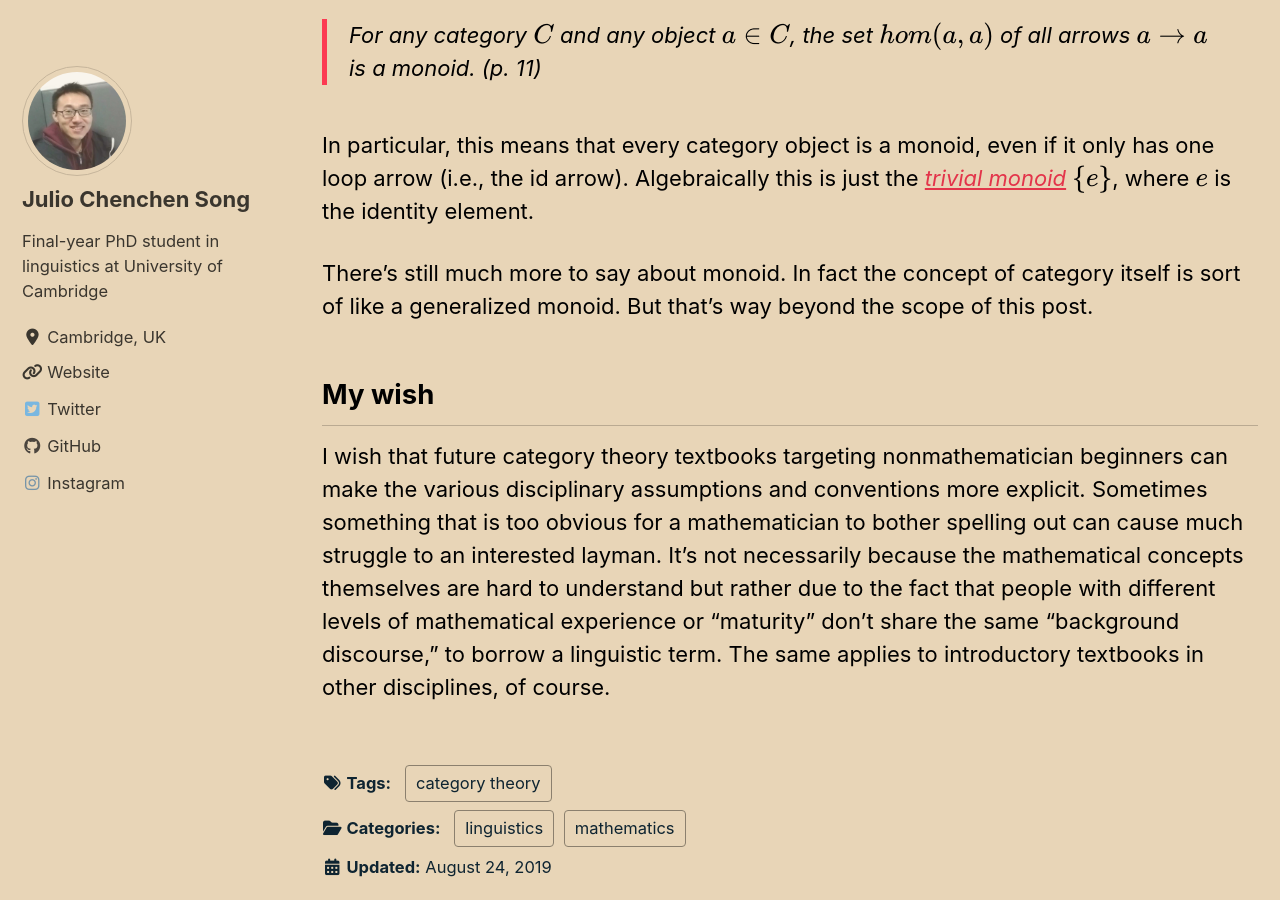
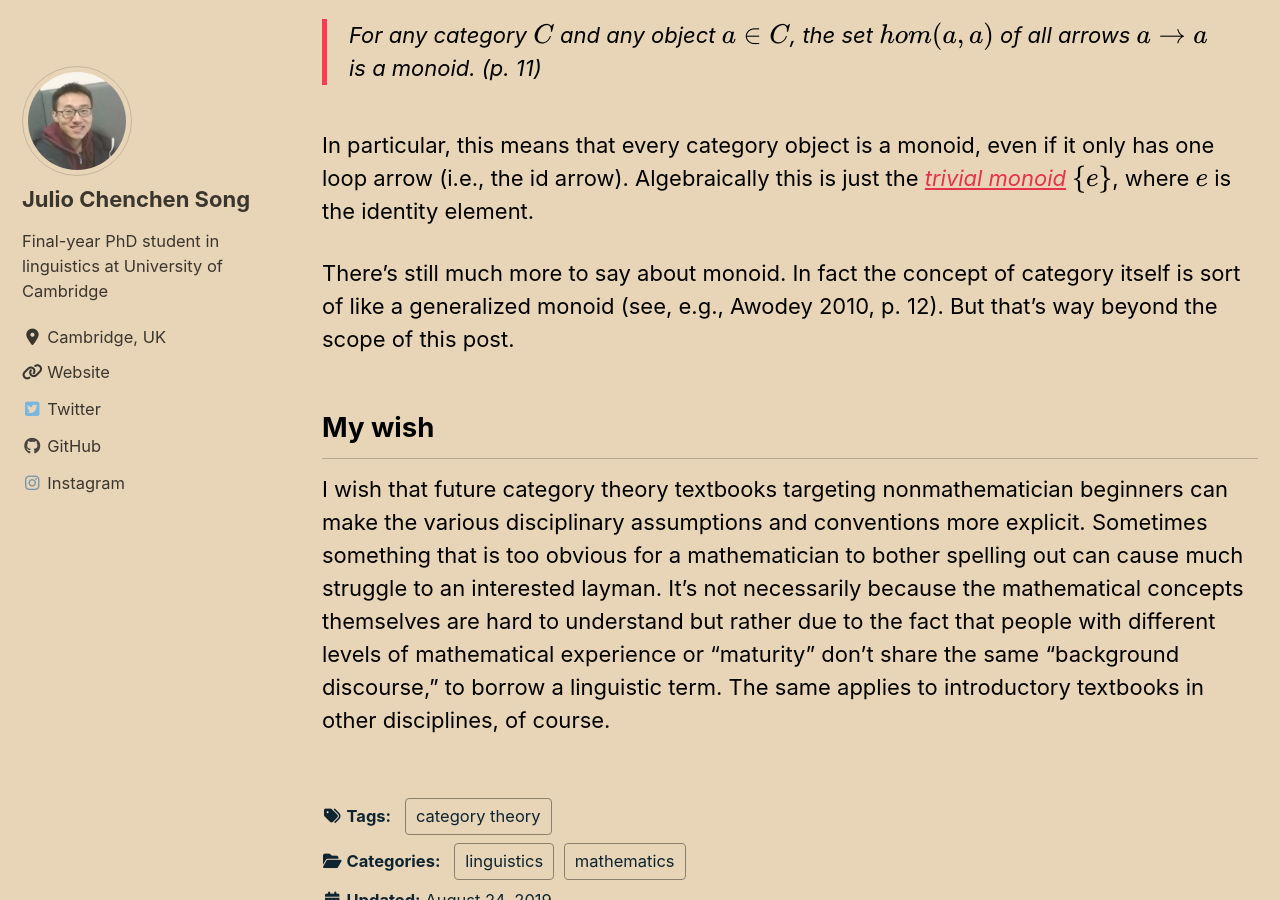
Before and after one commit to juliosong/blog, a Jekyll site: the page built from _posts/2019-08-24-category-theory-notes-4.md, in a window 1280 px wide and 900 px high, scrolled down 7623 px. Built offline with Jekyll 4.4.1, drawn with Linux system fonts in a browser that asks for light colours; cached includes are drawn as plain includes; nearby versions of some CDN libraries; some web fonts are replaced; formulas are drawn with MathJax 3; comment, search, counter and statistics services are not loaded.

Commit message:
added reference for the generalized monoid statement

```diff
--- a/_posts/2019-08-24-category-theory-notes-4.md
+++ b/_posts/2019-08-24-category-theory-notes-4.md
@@ -61,7 +61,7 @@ Besides, an interesting point in my confusion is the realization that "the categ
 
 In particular, this means that every category object is a monoid, even if it only has one loop arrow (i.e., the id arrow). Algebraically this is just the [_trivial monoid_](https://en.wikipedia.org/wiki/Trivial_group) $\\{e\\}$, where $e$ is the identity element.
 
-There's still much more to say about monoid. In fact the concept of category itself is sort of like a generalized monoid. But that's way beyond the scope of this post.
+There's still much more to say about monoid. In fact the concept of category itself is sort of like a generalized monoid (see, e.g., Awodey 2010, p.&nbsp;12). But that's way beyond the scope of this post.
 
 ## My wish
 I wish that future category theory textbooks targeting nonmathematician beginners can make the various disciplinary assumptions and conventions more explicit. Sometimes something that is too obvious for a mathematician to bother spelling out can cause much struggle to an interested layman. It's not necessarily because the mathematical concepts themselves are hard to understand but rather due to the fact that people with different levels of mathematical experience or "maturity" don't share the same "background discourse," to borrow a linguistic term. The same applies to introductory textbooks in other disciplines, of course.
```
